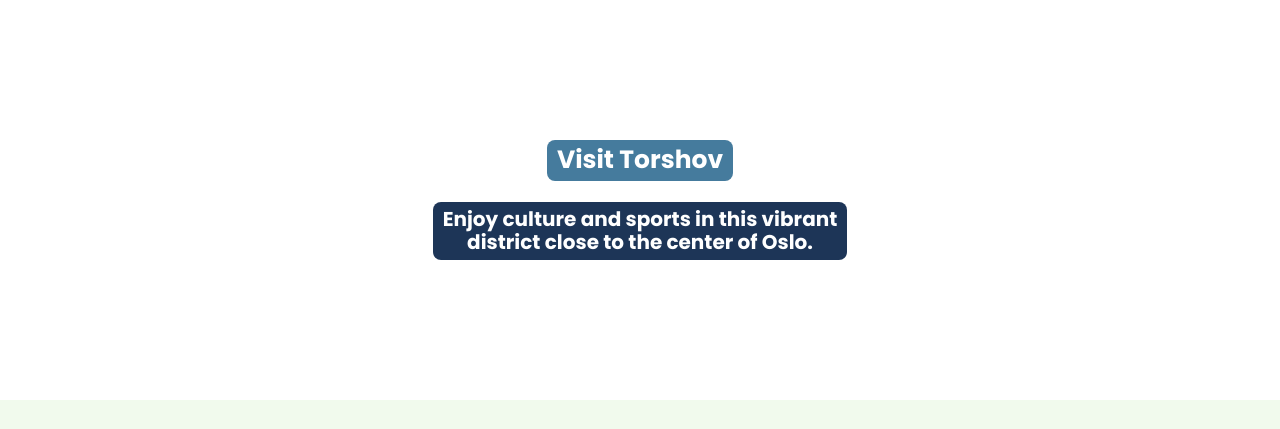
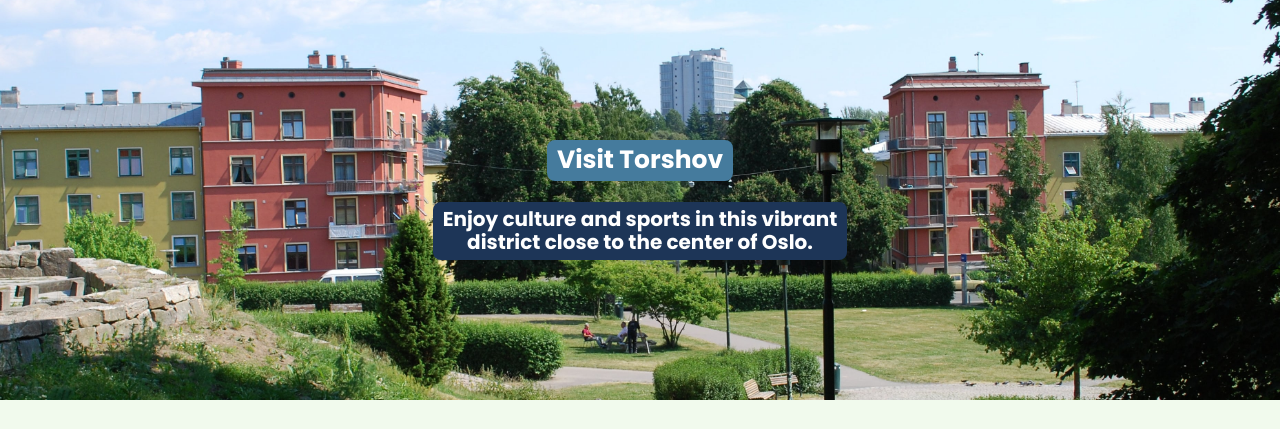
Before and after one commit to ahsan50271/hometown-homepage, a plain HTML site: page index.html in a window 1280 px wide. Shown: the top 429 px of the page. Drawn offline with nearby package versions, Linux system fonts and the light colour scheme.

Commit message:
Update styles.css

```diff
--- a/styles.css
+++ b/styles.css
@@ -32,7 +32,7 @@ img {
     align-items: center;
     justify-content: center;
     flex-direction: column;
-    background-image: url('images/torshov.jpg');
+    background-image: url('torshov.jpg');
     background-size: cover;
     background-repeat: no-repeat;
     background-position: center;
```
